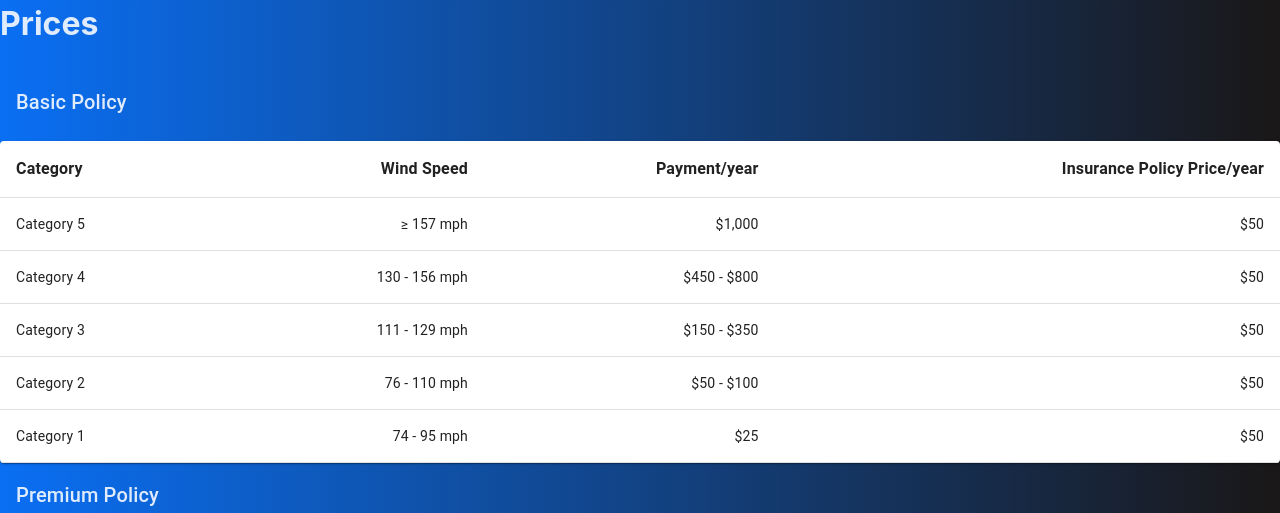
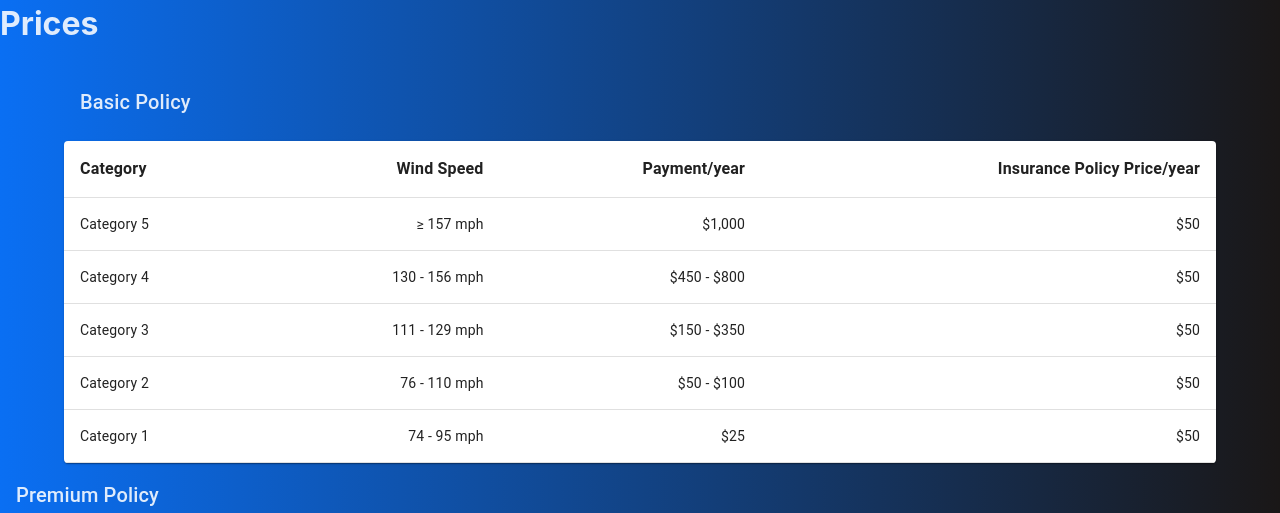
Before and after one commit to ControlYourPotatoes/redfield-react, a React (Vite) app: page / in a window 1280 px wide. Shown: the part 757-1270 px from the top of the page. Built offline with nearby package versions, Linux system fonts and the light colour scheme.

Commit message:
modified PricingTable.tsx in pages

```diff
--- a/src/components/pages/PricingTable.tsx
+++ b/src/components/pages/PricingTable.tsx
@@ -1,5 +1,5 @@
 import React from 'react';
-import { Typography, Paper, Table, TableBody,
+import { Container, Typography, Paper, Table, TableBody,
         TableCell, TableContainer, TableHead, TableRow } from '@mui/material';
 
 interface RowData {
@@ -36,7 +36,7 @@ const tableCellStyle: React.CSSProperties = {
 
 const BasicPolicyPricingTable: React.FC = () => {
   return (
-    <>
+    <Container id="prices">
       <Typography variant="h6" gutterBottom component="div" style={{ padding: '16px' }}>
         Basic Policy
       </Typography>
@@ -64,7 +64,7 @@ const BasicPolicyPricingTable: React.FC = () => {
           </TableBody>
         </Table>
       </TableContainer>
-    </>
+    </Container>
   );
 }
 
```
